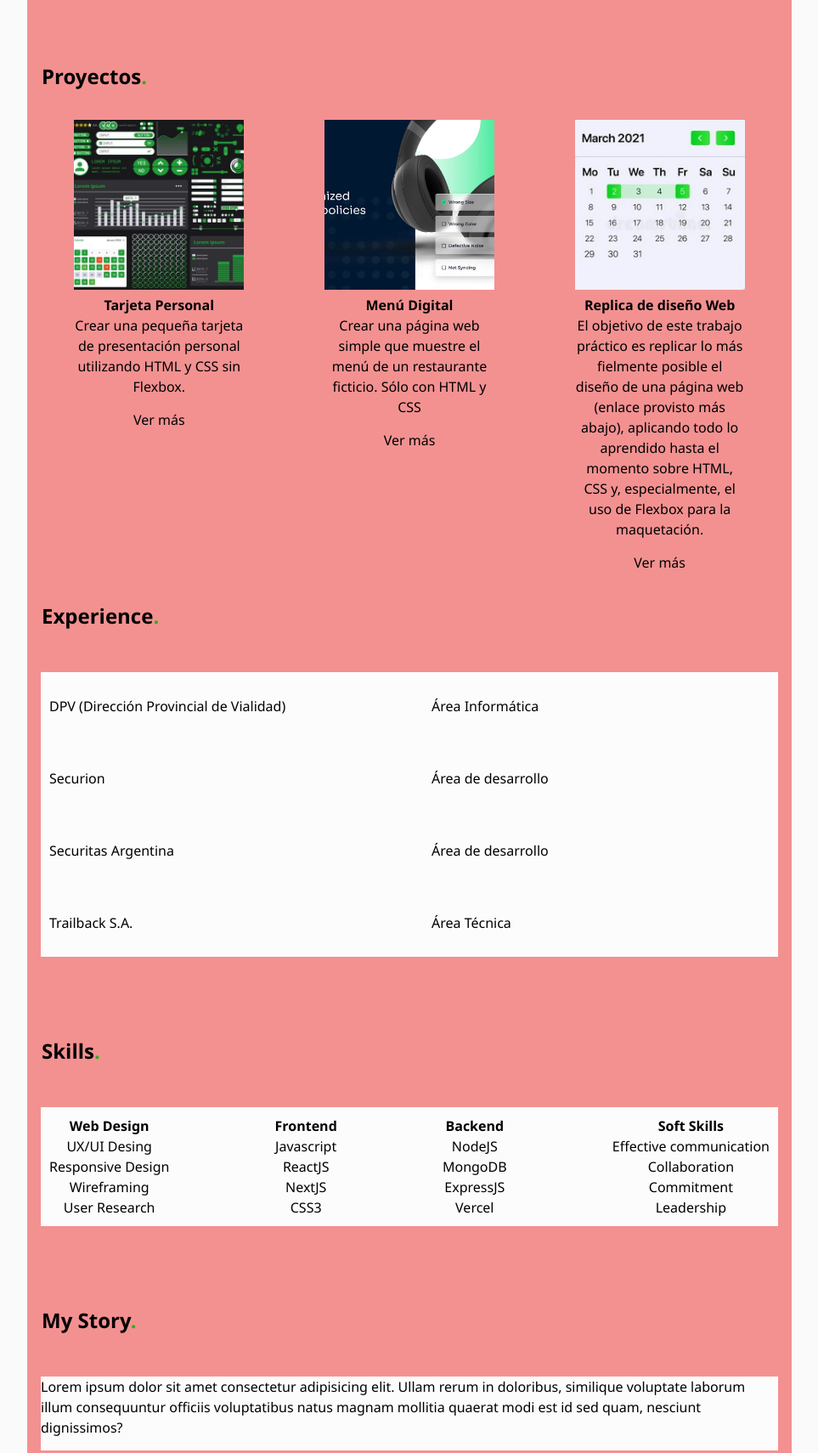
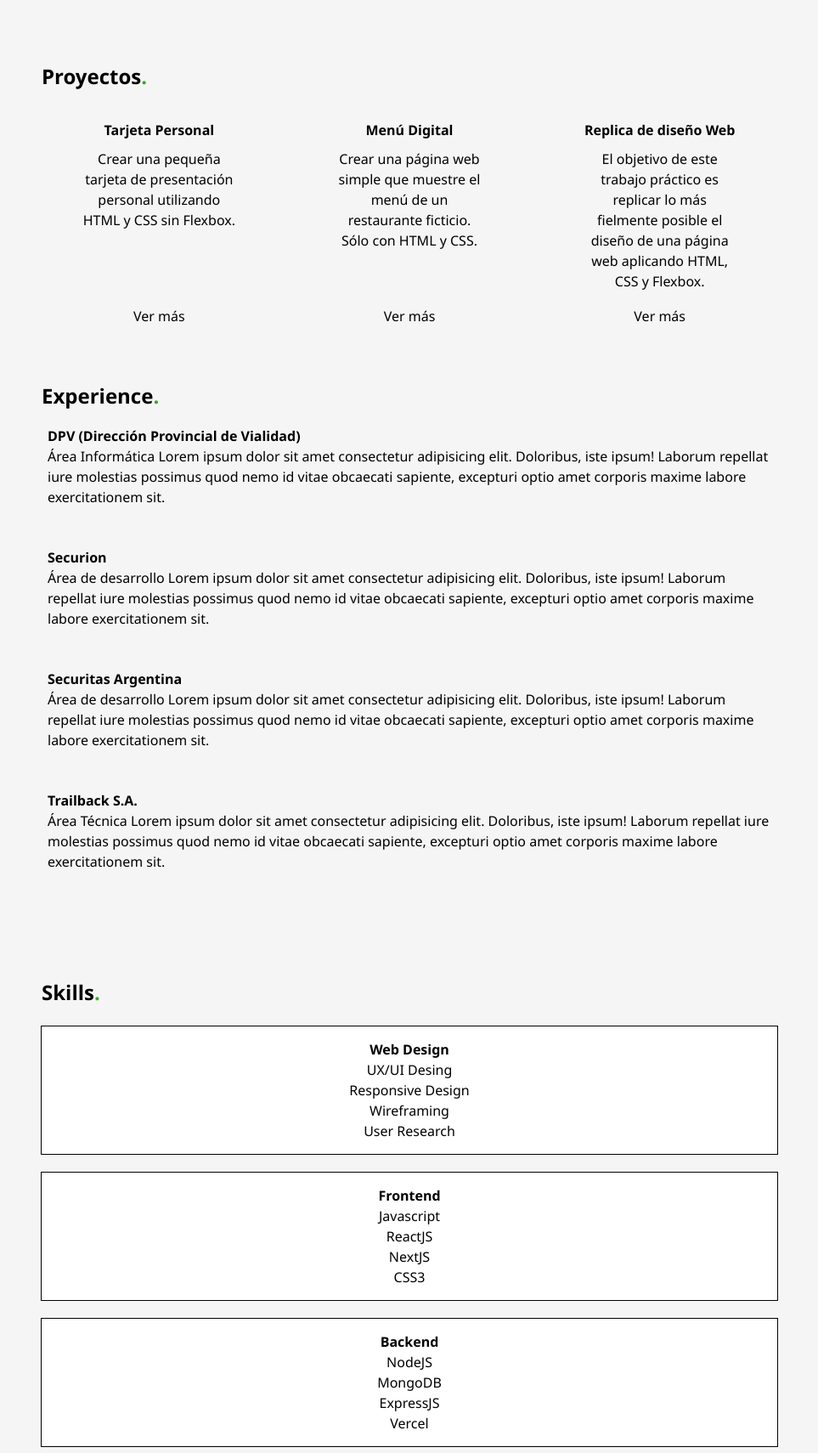
Before and after one commit to PanchoPereyra/TP_Portfolio, a plain HTML site: page index.html in a window 1280 px wide. Shown: the part 560-2270 px from the top of the page at 85% size, without its empty margins (158-1121 px from the left). Drawn offline with Linux system fonts and the light colour scheme.

Commit message:
Corrigiendo la hoja de estilos

```diff
--- a/css/estilos.css
+++ b/css/estilos.css
@@ -16,12 +16,12 @@
 html {
   scroll-behavior: smooth;
   /*para "suavizar" el paso*/
-    background-color: rgb(250, 250, 250);
+  background-color: #f5f5f5;
 }
 
 body {
   font-family: 'Segoe UI', Tahoma, Geneva, Verdana, sans-serif;
-    background-color: rgb(243, 145, 145);
+  background-color: #f5f5f5;
   color: black;
   padding: 1rem 1rem;
   line-height: 1.5;
@@ -68,22 +68,26 @@
   margin-bottom: 15px;
 }
 
-  h2{
+h2 {
   margin: 1px 1px;
 }
 
 button {
   padding: 8px;
   margin-right: 7px;
-    background-color: rgb(252, 252, 252);
+  background-color: #f5f5f5;
   border-radius: 6px;
-    border: 2px solid black;
+  border: .5px solid black;
+  /* border: 2px solid #2caf20; */
   font-weight: bold;
+  /* color: #2caf20; */
 }
 
 button:hover {
-    background-color: #2caf20;
-    /* transform: scale(1.1); */
+  background: #2caf20;
+  color: white;
+  border: 1px solid #2caf20;
+
 }
 
 .logo {
@@ -150,112 +154,101 @@
 
 /************************* HASTA ACA HERO ******************************/
 
-  .containerProyectos {
-    /* background-color: rgb(252, 252, 252);
-    max-width: 1100px;
-    margin: auto;
-    padding: 40px 20px;
-    margin-bottom: 60px;
-    margin-top: 15px; */
+.proyectos {
   display: grid;
   grid-template-columns: repeat(auto-fit, minmax(150px, 1fr));
   gap: 1rem;
+  display: flex;
+  flex-direction: column;
+
 }
 
-
-  /* .proyectosGrid { */
-    /* display: grid; */
-    /* grid-template-columns: 1fr 1fr;  columna 1 y columna 2 respectivamente */
-    /* grid-template-rows: 1fr 1fr;  renglon 1 y renglon 2 respectivamente */
-    /* gap: 20px;   Espacio entre tarjetas */
-    /* max-width: 250px; */
-    /* margin-inline: auto; */
-  /* } */
-
 @media (min-width: 600px) {
-  .containerProyectos {
+  .proyectos {
     grid-template-columns: repeat(2, 1fr);
   }
 }
 
 @media (min-width: 900px) {
-  .containerProyectos {
+  .proyectos {
     grid-template-columns: repeat(3, 1fr);
   }
 }
-  .tarjeta {
-    /* display: flex; */
-    /* flex-direction: column;   Para que la imagen quede arriba y el texto abajo */
-    /* align-items: center;     Centra horizontal */
-    /* justify-content: center;   Centra vertical */
-    /* text-align: center;    Centra el texto */
-    /* background: rgb(252, 252, 252); */
-    /* border: black solid 2px; */
-    /* border-radius: 3px; */
-    max-width: 200px;
-    margin-inline: auto;
+
+.contenedorProyectos {
+  display: flex;
+  justify-content: space-around;
   gap: 1rem;
+
 }
 
-    /* .tarjeta h4 {
+.tarjeta {
+  background: #f5f5f5;
+  padding: 1rem;
+  flex: 1 1 calc(33.333% - 1rem);
   display: flex;
+  flex-direction: column;
+  align-items: center;
   text-align: center;
-    font-size: 1.2rem;
-  } */
+  /* border: black solid; */
+}
 
-  .tarjeta a,
 .tarjeta h4,
-  .tarjeta p{
+.tarjeta a {
   display: flex;
-    text-align: center;
   justify-content: center;
   font-size: 1rem;
   color: black;
 }
 
-  .tarjeta img {
-    /* width: 100%;
-    display: block;
-    min-width: 200px;
-    max-width: 300px;
-    height: 250px;
-    padding-top: 30px;
-    border-radius: 5px; */
+.tarjeta p {
   max-width: 200px;
-    aspect-ratio: 1;
-    object-fit: cover;
+  height: 180px;
+  padding: 10px;
+  box-sizing: border-box;
+  display: flex;
+  text-align: center;
+  flex-direction: column;
+  justify-content: space-between;
+  border-radius: 4px;
 }
 
-  /*PARA HACER EL BOTON CON UN LINK*/
-  /* a{
-    border: black solid;
-    border-radius: 5px;
-    padding: 5px;
-    border-width: 2px;
+.tarjeta a:hover {
+  color: #2caf20;
   font-weight: bold;
-    color: black;
-    font-family: 'Segoe UI', Tahoma, Geneva, Verdana, sans-serif;
-  } */
+}
+
+.tarjeta p:hover {
+  background: #2caf20;
+  color: white;
+  border: 1px solid #2caf20;
+  border-radius: 4px;
+}
 
 /************************* HASTA ACA PROYECTOS ******************************/
 .experiencia {
-    background-color: rgb(252, 252, 252);
+  background-color: #f5f5f5;
   margin-bottom: 60px;
   margin-top: 15px;
+
 }
 
-  .gridExperiencia {}
+.gridExperiencia {
+  border: black solid;
+}
 
 .grid {
-    display: grid;
-    grid-template-columns: repeat(2, 445px);
-    /* 2 columnas iguales */
-    grid-template-rows: repeat(4, 80px);
-    /* 4 filas de 80px */
-    gap: 5px;
-    /* Espacio entre celdas */
-    max-width: 400px;
-    /* margin: auto; */
+  display: flex;
+  flex-direction: column;
+  padding: 1rem 0.5rem;
+
+}
+
+.grid:hover {
+  background: #2caf20;
+  color: white;
+  border: 1px solid #2caf20;
+  border-radius: 4px;
 }
 
 .grid div {
@@ -263,55 +256,53 @@
   color: black;
   display: flex;
   align-items: center;
-    /* font-weight: bold; */
-    /* border-radius: 5px; */
   padding-left: 10px;
 }
 
 /************************* HASTA ACA EXPERIENCIA ******************************/
 
+.contenedorHabilidades {
+  display: flex;
+  /*Los pone uno al lado del otro*/
+  gap: 20px;
+  /* Espacio entre cajas */
+  flex-direction: column;
+  justify-content: space-between;
+  /* Centra todo horizontalmente */
+}
+
 .habilidades {
-    background-color: rgb(252, 252, 252);
-    display: flex;
-    flex-wrap: wrap;
-    justify-content: space-between;
-    padding: 10px;
+  border: 1px solid black;
+  padding: 15px;
   text-align: center;
+  background-color: white;
+
+
+}
+
+/************************* HASTA ACA HABILIDADES ******************************/
+
+.miHistoria {
+  background-color: #f5f5f5;
   margin-bottom: 60px;
   margin-top: 15px;
+  display: flex;
+  flex-direction: column;
 }
 
-  .diseñoWeb {}
-
-  .frontend {}
-
-  .backend {}
-
-  .skills {}
-
-
-
-  /************************* HASTA ACA HABILIDADES ******************************/
-  .miHistoria {
-    background-color: rgb(252, 252, 252);
-    margin-bottom: 60px;
-    margin-top: 15px;
+.miHistoria h2 {
+  padding-bottom: 15px;
 }
 
 /************************* HASTA ACA MI HISTORIA ******************************/
-
-  form {
-    display: flex;
-    justify-content: center;
-    width: 500px;
-  }
-
 .contacto {
-    padding: 2rem;
   background: #f5f5f5;
   display: flex;
+  flex-direction: column;
+  gap: 20px;
   justify-content: center;
   margin-bottom: 40px;
+  border: black solid 1px;
 }
 
 .contacto form {
@@ -319,7 +310,6 @@
   flex-direction: column;
   gap: 1rem;
   max-width: 400px;
-
 }
 
 .contacto input,
@@ -347,7 +337,7 @@
 
 
 footer {
-    background-color: rgb(252, 252, 252);
+  background-color: #f5f5f5;
   padding: 0px;
   display: flex;
   flex-direction: column;
@@ -391,7 +381,6 @@
 }
 
 .redes {
-    /* border: black solid; */
   display: flex;
   justify-content: end;
   width: 50%;
@@ -402,6 +391,10 @@
   margin: 10px;
   align-items: center;
   text-align: center;
+}
+
+.redes img:hover {
+  transform: scale(1.1);
 }
 
 .abajo {
--- a/index.html
+++ b/index.html
@@ -29,7 +29,7 @@
     </header>
 
     <main>
-        <!-- PRESENTACION -->
+        <!-- ===================== PRESENTACION ===================== -->
         <section class="hero">
             <div class="texto-hero">
                 <h3 id="home">Hola soy Francisco</h3>
@@ -46,64 +46,76 @@
 
 
 
-        <!-- PROYECTOS -->
-        <div>
+        <!-- ===================== PROYECTOS ===================== -->
+        <section class="proyectos">
             <h2 id="projects">Proyectos<span>.</span></h2>
-        </div>
-        <!-- <hr> -->
-        <section class="containerProyectos">
+            <div class="contenedorProyectos">
                 <div class="tarjeta">
-                <img src="img/dashboardVerde.jpg" alt="">
+                    <img src="" alt="">
                     <h4>Tarjeta Personal</h4>
                     <p>Crear una pequeña tarjeta de presentación personal utilizando HTML y CSS sin Flexbox.</p>
-                <a href="#" target="_blank">Ver más</a>
+                    <a href="https://panchopereyra.github.io/tpUno/" target="_blank">Ver más</a>
                 </div>
                 <div class="tarjeta">
-                <img src="img/EcoCartVerde.webp" alt="">
+                    <img src="" alt="">
                     <h4>Menú Digital</h4>
-                <p>Crear una página web simple que muestre el menú de un restaurante ficticio. Sólo con HTML y CSS</p>
-                <a href="#" target="_blank">Ver más</a>
+                    <p>Crear una página web simple que muestre el menú de un restaurante ficticio. Sólo con HTML y CSS.
+                    </p>
+                    <a href="https://panchopereyra.github.io/tpDos_MenuDigital/" target="_blank">Ver más</a>
                 </div>
 
                 <div class="tarjeta">
-                <img src="img/almanaqueVerde.jpg" alt="">
+                    <img src="" alt="">
                     <h4>Replica de diseño Web</h4>
-                <p>El objetivo de este trabajo práctico es replicar lo más fielmente posible el diseño de una página web
-                    (enlace provisto más abajo), aplicando todo lo aprendido hasta el momento sobre HTML, CSS y,
-                    especialmente, el uso de Flexbox para la maquetación.</p>
-                <a href="#" target="_blank">Ver más</a>
-            </div>
-        </section>
-
-        <!-- EXPERIENCIA -->
-        <div>
-            <h2 id="experiencia">Experience<span>.</span></h2>
-        </div>
-        <section class="experiencia">
-
-            <!-- <hr> -->
-            <div class="gridExperiencia">
-                <div class="grid">
-                    <div>DPV (Dirección Provincial de Vialidad)</div>
-                    <div>Área Informática</div>
-                    <div>Securion</div>
-                    <div>Área de desarrollo</div>
-                    <div>Securitas Argentina</div>
-                    <div>Área de desarrollo</div>
-                    <div>Trailback S.A.</div>
-                    <div>Área Técnica</div>
+                    <p>El objetivo de este trabajo práctico es replicar lo más fielmente posible el diseño de una página
+                        web aplicando HTML, CSS y Flexbox.</p>
+                    <a href="https://panchopereyra.github.io/tpTres_Replica_Bis/" target="_blank">Ver más</a>
                 </div>
             </div>
         </section>
 
-        <!-- SKILLS -->
+        <!-- ===================== EXPERIENCIA =====================-->
+        <section class="experiencia">
+            <h2 id="experiencia">Experience<span>.</span></h2>
+            <div class="grid">
+                <h4>DPV (Dirección Provincial de Vialidad)</h4>
+                <p>Área Informática Lorem ipsum dolor sit amet consectetur adipisicing elit. Doloribus, iste
+                    ipsum! Laborum repellat iure molestias possimus quod nemo id vitae obcaecati sapiente,
+                    excepturi optio amet corporis maxime labore exercitationem sit.
+                </p>
+            </div>
 
-        <div>
+            <div class="grid">
+                <h4>Securion</h4>
+                <p>Área de desarrollo Lorem ipsum dolor sit amet consectetur adipisicing elit. Doloribus, iste
+                    ipsum! Laborum repellat iure molestias possimus quod nemo id vitae obcaecati sapiente,
+                    excepturi optio amet corporis maxime labore exercitationem sit.
+                </p>
+            </div>
+
+            <div class="grid">
+                <h4>Securitas Argentina</h4>
+                <p>Área de desarrollo Lorem ipsum dolor sit amet consectetur adipisicing elit. Doloribus, iste
+                    ipsum! Laborum repellat iure molestias possimus quod nemo id vitae obcaecati sapiente,
+                    excepturi optio amet corporis maxime labore exercitationem sit.
+                </p>
+            </div>
+
+            <div class="grid">
+                <h4>Trailback S.A.</h4>
+                <p>Área Técnica Lorem ipsum dolor sit amet consectetur adipisicing elit. Doloribus, iste
+                    ipsum! Laborum repellat iure molestias possimus quod nemo id vitae obcaecati sapiente,
+                    excepturi optio amet corporis maxime labore exercitationem sit.
+                </p>
+
+            </div>
+        </section>
+
+        <!-- ===================== SKILLS ===================== -->
+
+        <section class="contenedorHabilidades">
             <h2 id="skills">Skills<span>.</span></h2>
-        </div>
-        <!-- <hr> -->
-        <section class="habilidades">
-            <div class="diseñoWeb">
+            <div class="habilidades">
                 <h4>Web Design</h4>
                 <ul>
                     <!-- Desde el CSS despues sacar los puntos con list-none -->
@@ -113,30 +125,27 @@
                     <li>User Research</li>
                 </ul>
             </div>
-            <div class="frontend">
+            <div class="habilidades">
                 <h4>Frontend</h4>
                 <ul>
-                    <!-- Desde el CSS despues sacar los puntos con list-none -->
                     <li>Javascript</li>
                     <li>ReactJS</li>
                     <li>NextJS</li>
                     <li>CSS3</li>
                 </ul>
             </div>
-            <div class="backend">
+            <div class="habilidades">
                 <h4>Backend</h4>
                 <ul>
-                    <!-- Desde el CSS despues sacar los puntos con list-none -->
                     <li>NodeJS</li>
                     <li>MongoDB</li>
                     <li>ExpressJS</li>
                     <li>Vercel</li>
                 </ul>
             </div>
-            <div class="skills">
+            <div class="habilidades">
                 <h4>Soft Skills</h4>
                 <ul>
-                    <!-- Desde el CSS despues sacar los puntos con list-none -->
                     <li>Effective communication</li>
                     <li>Collaboration</li>
                     <li>Commitment</li>
@@ -145,12 +154,10 @@
             </div>
         </section>
 
-        <!-- MY STORY -->
-        <div>
+        <!-- ===================== MY STORY ===================== -->
+
+        <section class="miHistoria">
             <h2 id="about">My Story<span>.</span></h2>
-        </div>
-        <!-- <hr> -->
-        <section class="miHistoria">
             <p>Lorem ipsum dolor sit amet consectetur adipisicing elit. Ullam rerum in doloribus, similique
                 voluptate
                 laborum illum consequuntur officiis voluptatibus natus magnam mollitia quaerat modi est id sed quam,
@@ -159,12 +166,10 @@
         </section>
     </main>
 
-    <!-- FORMULARIO -->
-    <div>
+    <!--  ===================== FORMULARIO ===================== -->
+
+    <section class="contacto">
         <h2 id="contacto">Contacto</h2>
-    </div>
-    <!-- <hr> -->
-    <section class="contacto">
         <form>
             <input type="text" placeholder="Nombre" required>
             <input type="email" placeholder="Correo electrónico" required>
@@ -173,7 +178,7 @@
         </form>
     </section>
 
-    <!-- FOOTER -->
+    <!-- ===================== FOOTER ===================== -->
     <footer>
         <div class="arriba">
             <div class="pie">
```
Lines whose indentation alone changed are shown as unchanged.
